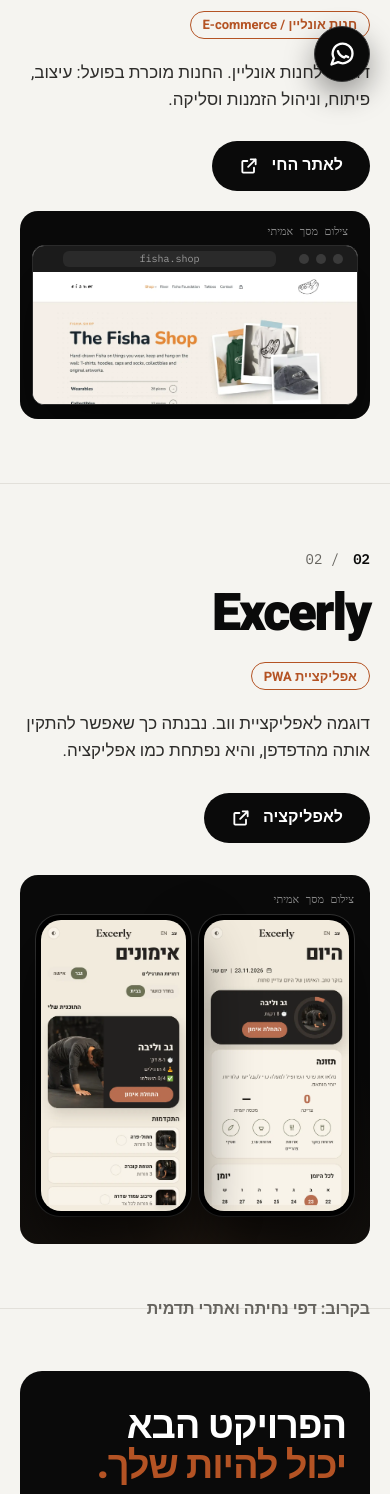
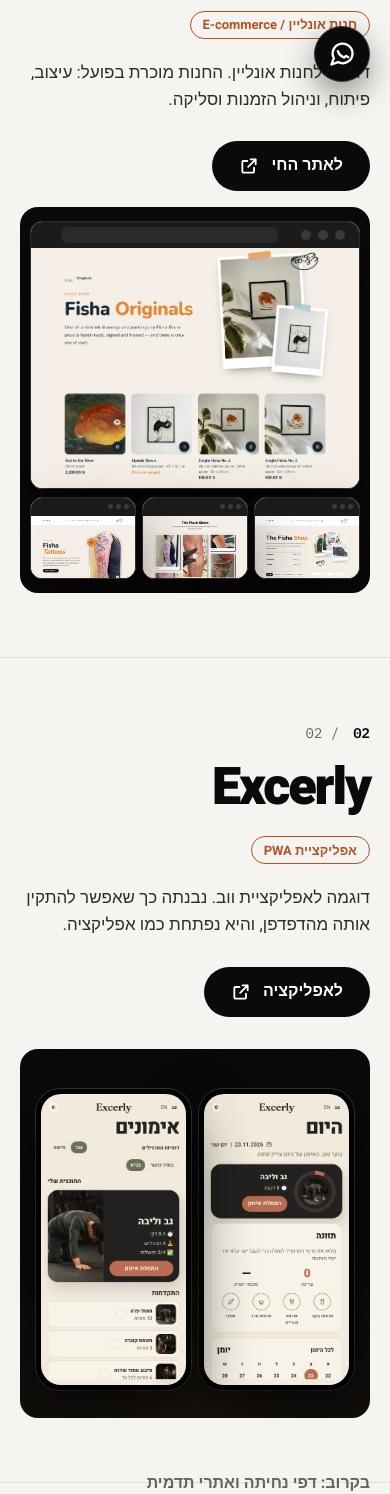
Before and after one commit to shaydadon/sdmarketing, a PHP site: page /projects.php in a window 390 px wide. Shown: the part 742-2236 px from the top of the page. Run offline with PHP 8.4, Linux system fonts and the light colour scheme; some web fonts are replaced.

Commit message:
Restore the compact Fisha Originals stage and drop screenshot labels.
The projects block shows the Originals window with the shop, flash sheet, and tattoos frames underneath. Address bars keep their dots with no URL text, and the screenshot captions are gone. Excerly layout is unchanged.

Co-authored-by: shaydadon <shaydadon@users.noreply.github.com>

```diff
--- a/assets/css/style.css
+++ b/assets/css/style.css
@@ -844,12 +844,19 @@ footer .logo small{color:#9A9893}
   .soon{margin:-12px auto 48px}
 }
 
-/* fisha.shop projects stage: one compact shop window. */
-.stage-fisha-shop{display:flex;justify-content:center;height:auto;margin-top:24px;padding:36px 22px 16px}
-.stage-fisha-shop .browser{width:min(640px,100%)}
-.stage-fisha-shop .stage-cap{top:12px;inset-inline-start:22px}
-.stage-fisha-shop .browser img{width:100%;height:168px;aspect-ratio:auto;object-fit:cover;object-position:top center}
+/* fisha projects stage: Originals window, then the three smaller shots, scaled down. */
+.stage-fisha-orig{display:flex;flex-direction:column;align-items:center;gap:12px;height:auto;margin-top:24px;padding:18px 22px 18px}
+.stage-fisha-orig .browser.main{width:min(760px,100%);position:static}
+.stage-fisha-orig .browser.main img{width:100%;height:400px;aspect-ratio:auto;object-fit:cover;object-position:top center}
+.stage-fisha-orig .row{width:min(760px,100%);display:grid;grid-template-columns:repeat(3,1fr);gap:10px}
+.stage-fisha-orig .row .browser img{width:100%;height:86px;aspect-ratio:auto;object-fit:cover;object-position:top center}
+.stage .browser .bar u:empty{width:42%}
 @media (max-width:800px){
-  .stage-fisha-shop{margin-top:20px;padding:34px 12px 14px}
-  .stage-fisha-shop .browser img{height:132px}
+  .stage-fisha-orig{margin-top:16px;padding:14px 10px 14px;gap:8px}
+  .stage-fisha-orig .browser.main img{height:240px}
+  .stage-fisha-orig .row{gap:6px}
+  .stage-fisha-orig .row .browser img{height:62px}
+  .stage-fisha-orig .row .browser .bar{height:18px;padding:0 6px;gap:3px}
+  .stage-fisha-orig .row .browser .bar i{width:5px;height:5px}
+  .stage-fisha-orig .row .browser .bar u{display:none}
 }
--- a/projects.php
+++ b/projects.php
@@ -50,23 +50,34 @@ require __DIR__ . '/includes/projects-data.php';
         <?php foreach ($p['shots'] as $shot): ?>
           <div class="mphone"><img src="<?= e($shot['src']) ?>" alt="<?= e($shot['alt']) ?>" width="<?= (int) $shot['w'] ?>" height="<?= (int) $shot['h'] ?>" loading="lazy" decoding="async"></div>
         <?php endforeach; ?>
-        <p class="stage-cap">צילום מסך אמיתי</p>
       </div>
     <?php elseif ($p['slug'] === 'fisha'): ?>
-      <div class="stage stage-fisha-shop">
-        <div class="browser">
-          <div class="bar"><i></i><i></i><i></i><u>fisha.shop</u></div>
-          <img src="assets/img/projects/fisha/shop-hq-c.webp" alt="צילום מסך של החנות fisha.shop" width="1600" height="929" loading="lazy" decoding="async">
+      <div class="stage stage-fisha-orig">
+        <div class="browser main">
+          <div class="bar"><i></i><i></i><i></i><u></u></div>
+          <img src="assets/img/projects/fisha/originals-main.webp" alt="עמוד Originals בחנות fisha.shop" width="1600" height="1133" loading="lazy" decoding="async">
         </div>
-        <p class="stage-cap">צילום מסך אמיתי</p>
+        <div class="row">
+          <div class="browser">
+            <div class="bar"><i></i><i></i><i></i><u></u></div>
+            <img src="assets/img/projects/fisha/shop-hq-c.webp" alt="עמוד החנות fisha.shop" width="1600" height="929" loading="lazy" decoding="async">
+          </div>
+          <div class="browser">
+            <div class="bar"><i></i><i></i><i></i><u></u></div>
+            <img src="assets/img/projects/fisha/tattoos-2.webp" alt="Flash sheet בחנות fisha.shop" width="1600" height="1000" loading="lazy" decoding="async">
+          </div>
+          <div class="browser">
+            <div class="bar"><i></i><i></i><i></i><u></u></div>
+            <img src="assets/img/projects/fisha/tattoos-1.webp" alt="עמוד הקעקועים של fisha.shop" width="1600" height="1000" loading="lazy" decoding="async">
+          </div>
+        </div>
       </div>
     <?php else: $shot = $p['shots'][0]; ?>
       <div class="stage stage-one">
         <div class="browser">
-          <div class="bar"><i></i><i></i><i></i><u><?= e($shot['chrome'] ?? $p['name']) ?></u></div>
+          <div class="bar"><i></i><i></i><i></i><u></u></div>
           <img src="<?= e($shot['src']) ?>" alt="<?= e($shot['alt']) ?>" width="<?= (int) $shot['w'] ?>" height="<?= (int) $shot['h'] ?>" loading="lazy" decoding="async">
         </div>
-        <p class="stage-cap">צילום מסך אמיתי</p>
       </div>
     <?php endif; ?>
   </div>
```
